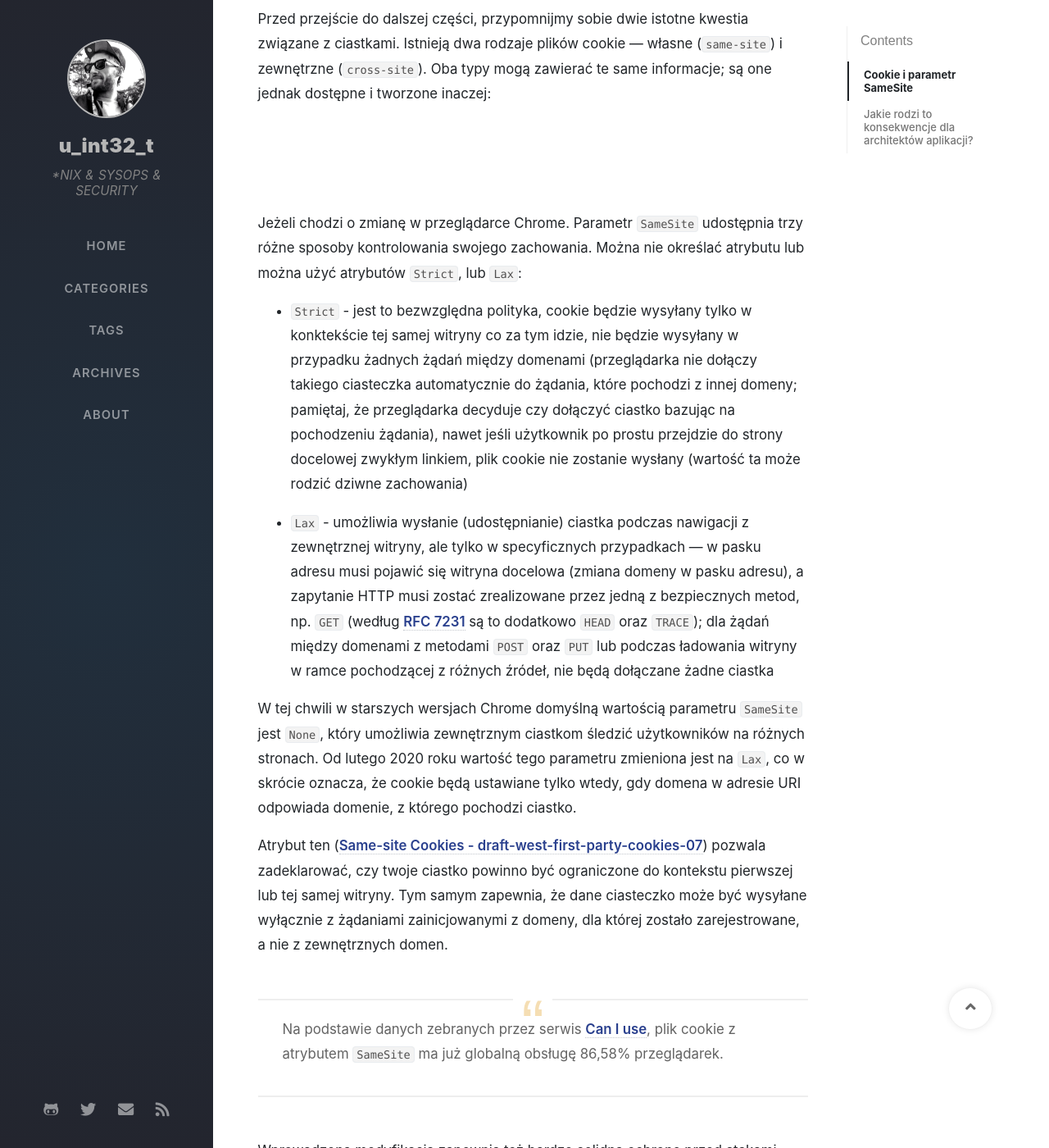
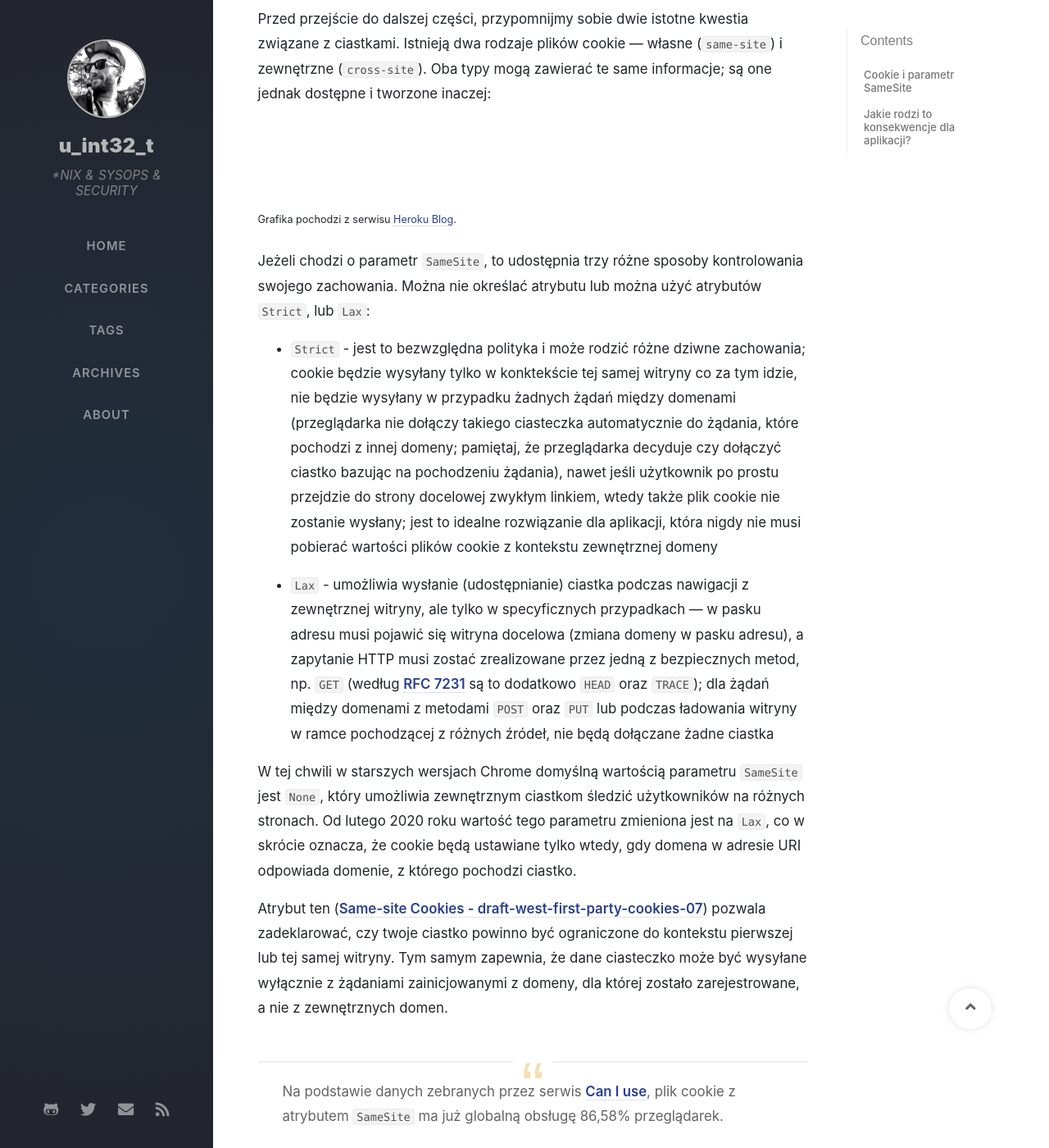
Before and after one commit to morristech/trimstray.github.io, a Jekyll site: the page built from _posts/2020-02-24-atrybut_samesite_i_chrome_80.md, in a window 1280 px wide and 1400 px high, scrolled down 1207 px. Shown: the whole window at 82% size. Built offline with Jekyll 4.4.1, drawn with Linux system fonts in a browser that asks for light colours; nearby versions of some CDN libraries; some web fonts are replaced; comment, search, counter and statistics services are not loaded; some of the changed text lies outside the part shown.

Commit message:
minor updates - signed-off-by: trimstray <trimstray@gmail.com>

```diff
--- a/_posts/2020-02-24-atrybut_samesite_i_chrome_80.md
+++ b/_posts/2020-02-24-atrybut_samesite_i_chrome_80.md
@@ -28,9 +28,11 @@ Przed przejście do dalszej części, przypomnijmy sobie dwie istotne kwestia zw
 
 <img src="/assets/img/posts/cookie-comparison.png" align="center" title="cookie-comparison preview">
 
-Jeżeli chodzi o zmianę w przeglądarce Chrome. Parametr `SameSite` udostępnia trzy różne sposoby kontrolowania swojego zachowania. Można nie określać atrybutu lub można użyć atrybutów `Strict`, lub `Lax`:
+<sup>Grafika pochodzi z serwisu [Heroku Blog](https://blog.heroku.com/chrome-changes-samesite-cookie).</sup>
 
-- `Strict` - jest to bezwzględna polityka, cookie będzie wysyłany tylko w konktekście tej samej witryny co za tym idzie, nie będzie wysyłany w przypadku żadnych żądań między domenami (przeglądarka nie dołączy takiego ciasteczka automatycznie do żądania, które pochodzi z innej domeny; pamiętaj, że przeglądarka decyduje czy dołączyć ciastko bazując na pochodzeniu żądania), nawet jeśli użytkownik po prostu przejdzie do strony docelowej zwykłym linkiem, plik cookie nie zostanie wysłany (wartość ta może rodzić dziwne zachowania)
+Jeżeli chodzi o parametr `SameSite`, to udostępnia trzy różne sposoby kontrolowania swojego zachowania. Można nie określać atrybutu lub można użyć atrybutów `Strict`, lub `Lax`:
+
+- `Strict` - jest to bezwzględna polityka i może rodzić różne dziwne zachowania; cookie będzie wysyłany tylko w konktekście tej samej witryny co za tym idzie, nie będzie wysyłany w przypadku żadnych żądań między domenami (przeglądarka nie dołączy takiego ciasteczka automatycznie do żądania, które pochodzi z innej domeny; pamiętaj, że przeglądarka decyduje czy dołączyć ciastko bazując na pochodzeniu żądania), nawet jeśli użytkownik po prostu przejdzie do strony docelowej zwykłym linkiem, wtedy także plik cookie nie zostanie wysłany; jest to idealne rozwiązanie dla aplikacji, która nigdy nie musi pobierać wartości plików cookie z kontekstu zewnętrznej domeny
 
 - `Lax` - umożliwia wysłanie (udostępnianie) ciastka podczas nawigacji z zewnętrznej witryny, ale tylko w specyficznych przypadkach — w pasku adresu musi pojawić się witryna docelowa (zmiana domeny w pasku adresu), a zapytanie HTTP musi zostać zrealizowane przez jedną z bezpiecznych metod, np. `GET` (według [RFC 7231](https://tools.ietf.org/html/rfc7231#section-4.2.1) są to dodatkowo `HEAD` oraz `TRACE`); dla żądań między domenami z metodami `POST` oraz `PUT` lub podczas ładowania witryny w ramce pochodzącej z różnych źródeł, nie będą dołączane żadne ciastka
 
@@ -42,11 +44,11 @@ Atrybut ten ([Same-site Cookies - draft-west-first-party-cookies-07](https://too
 
 Wprowadzona modyfikacja zapewnia też bardzo solidną ochronę przed atakami polegającymi na fałszowaniu żądań między witrynami ([Cross-site request forgery (CSRF)](https://portswigger.net/web-security/csrf)), które defacto, nie są już w pierwszej dziesiątce OWASP Top 10.
 
-Zapoznaj się ze świetnym wyjaśnieniem [Flaga cookies SameSite – jak działa i przed czym zapewnia ochronę?](https://sekurak.pl/flaga-cookies-samesite-jak-dziala-i-przed-czym-zapewnia-ochrone/) oraz [SameSite cookies explained](https://web.dev/samesite-cookies-explained/). Oba szczegółowo wyjaśniają działanie tego parametru. Polecam także podcast [Jak działa flaga SameSite cookie?](https://podtail.com/it/podcast/kacper-szurek/jak-dzia-a-flaga-samesite-cookie/).
+Zapoznaj się ze świetnym wyjaśnieniem [Flaga cookies SameSite – jak działa i przed czym zapewnia ochronę?](https://sekurak.pl/flaga-cookies-samesite-jak-dziala-i-przed-czym-zapewnia-ochrone/), [SameSite cookies explained](https://web.dev/samesite-cookies-explained/) a także [Chrome's Changes Could Break Your App: Prepare for SameSite Cookie Updates](https://blog.heroku.com/chrome-changes-samesite-cookie). Każdy szczegółowo wyjaśnia działanie tego parametru. Polecam także podcast [Jak działa flaga SameSite cookie?](https://podtail.com/it/podcast/kacper-szurek/jak-dzia-a-flaga-samesite-cookie/).
 
-# Jakie rodzi to konsekwencje dla architektów aplikacji?
+# Jakie rodzi to konsekwencje dla aplikacji?
 
-Aktualizacja `SameSite` będzie wymagać od architektów i developerów **wyraźnego oznaczenia wszystkich plików cookie stron trzecich**, które mogą być używane. Pliki cookie bez odpowiedniego parametru nie będą działać w nowej wersji przeglądarki Chrome.
+Aktualizacja parametru `SameSite` będzie wymagać od architektów i developerów **wyraźnego oznaczenia wszystkich plików cookie stron trzecich**, które mogą być używane. Pliki cookie bez odpowiedniego parametru nie będą działać w nowej wersji przeglądarki Chrome.
 
   > W PHP 7.3 dodano obsługę flagi `SameSite` za pomocą dyrektywy `session.cookie_samesite=Lax`. W Django istnieje możliwość ustawienia tego atrybutu od wersji 2.1.x.
 
@@ -58,4 +60,18 @@ Oczywiście nadal istnieje możliwość użycia `SameSite=None` (będzie działa
 
   > Serwisy wykorzystujące protokół HTTP nie mogą ustawiać plików cookie z parametrem `Secure` od wersji Chrome 52+ oraz Firefox 52+).
 
-Jak widać, parametr `SameSite` wnosi istotny wkład w dziedzinie ochrony przed atakami, których skutkiem może być wyciek danych pomiędzy różnymi domenami. Wprowadzona implementacja po stronie przeglądarek pozwoli zminimalizować ew. pomyłki przez brak jawnej kontroli ciastek. Na koniec warto zapoznać się z artykułem [Bypass SameSite Cookies Default to Lax and get CSRF](https://medium.com/@renwa/bypass-samesite-cookies-default-to-lax-and-get-csrf-343ba09b9f2b) a także [CSRF is (really) dead](https://scotthelme.co.uk/csrf-is-really-dead/).
+Polecam repozytorium [GoogleChromeLabs/samesite-examples](https://github.com/GoogleChromeLabs/samesite-examples), które zawiera przykłady użycia atrybutu `SameSite` w różnych językach, bibliotekach i frameworkach. Dobrym pomysłem jest także zapoznanie się z [Chrome’s SameSite Cookie Update – What You Need to Do?](https://headerbidding.co/chrome-samesite-cookie-update/), który pokazuje na przykładach zalecenia oraz kroki jakie należy podjąć, w przypadku wykorzystywania zewnętrznych partnerów takich jak Facebook.
+
+Dodatkowo poniżej jest prosta ściąga, która z drugiej strony uzmysławia ew. problemy z jakimi będzie można się zmierzyć:
+
+<img src="/assets/img/posts/chrome_80_samesite_recommendations.png" align="center" title="chrome_80_samesite_recommendations preview">
+
+<sup>Grafika pochodzi z serwisu [adzerk.com](https://adzerk.com/blog/chrome-samesite/).</sup>
+
+Jak widać, parametr `SameSite` wnosi istotny wkład w dziedzinie ochrony przed atakami, których skutkiem może być wyciek danych pomiędzy różnymi domenami. Wprowadzona implementacja po stronie przeglądarek pozwoli zminimalizować ew. pomyłki przez brak jawnej kontroli ciastek.
+
+Na koniec warto przeczytać:
+
+- [CSRF is (really) dead](https://scotthelme.co.uk/csrf-is-really-dead/)
+- [Bypass SameSite Cookies Default to Lax and get CSRF](https://medium.com/@renwa/bypass-samesite-cookies-default-to-lax-and-get-csrf-343ba09b9f2b)
+- [Cross-Site Request Forgery (CSRF) Prevention Cheat Sheet](https://owasp.org/www-project-cheat-sheets/cheatsheets/Cross-Site_Request_Forgery_Prevention_Cheat_Sheet.html)
```
Also changed, not shown: assets/img/posts/chrome_80_samesite_recommendations.png (added).
